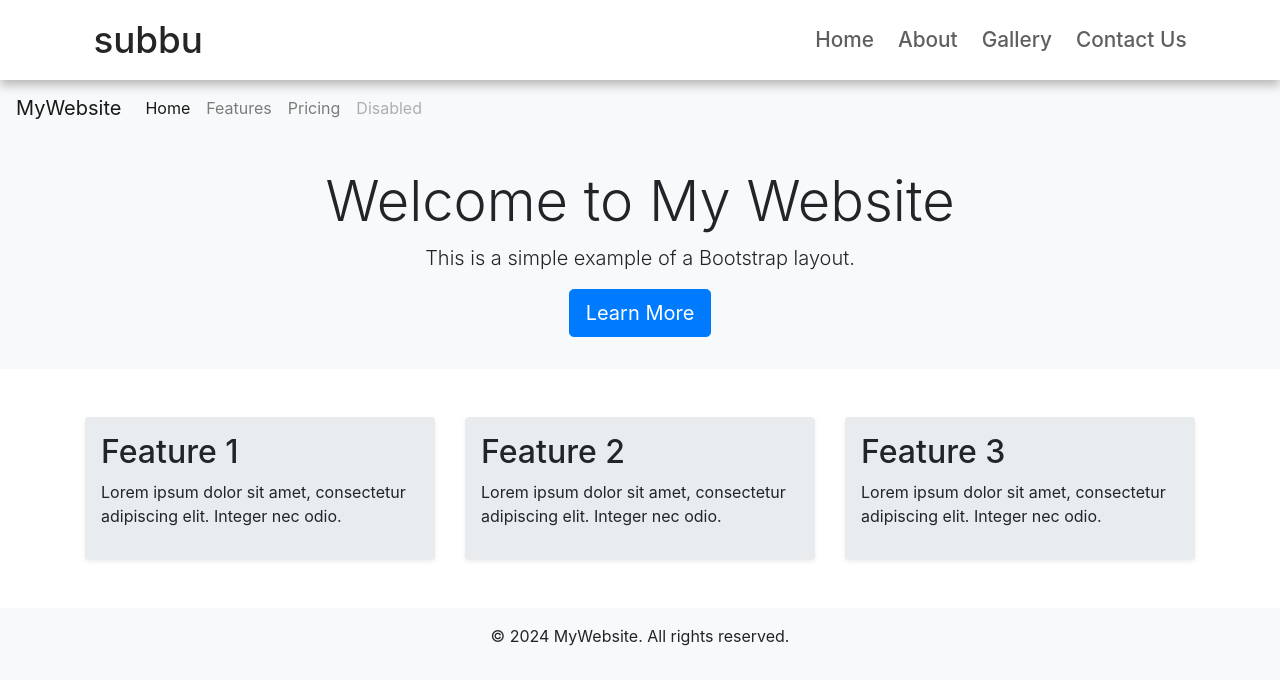
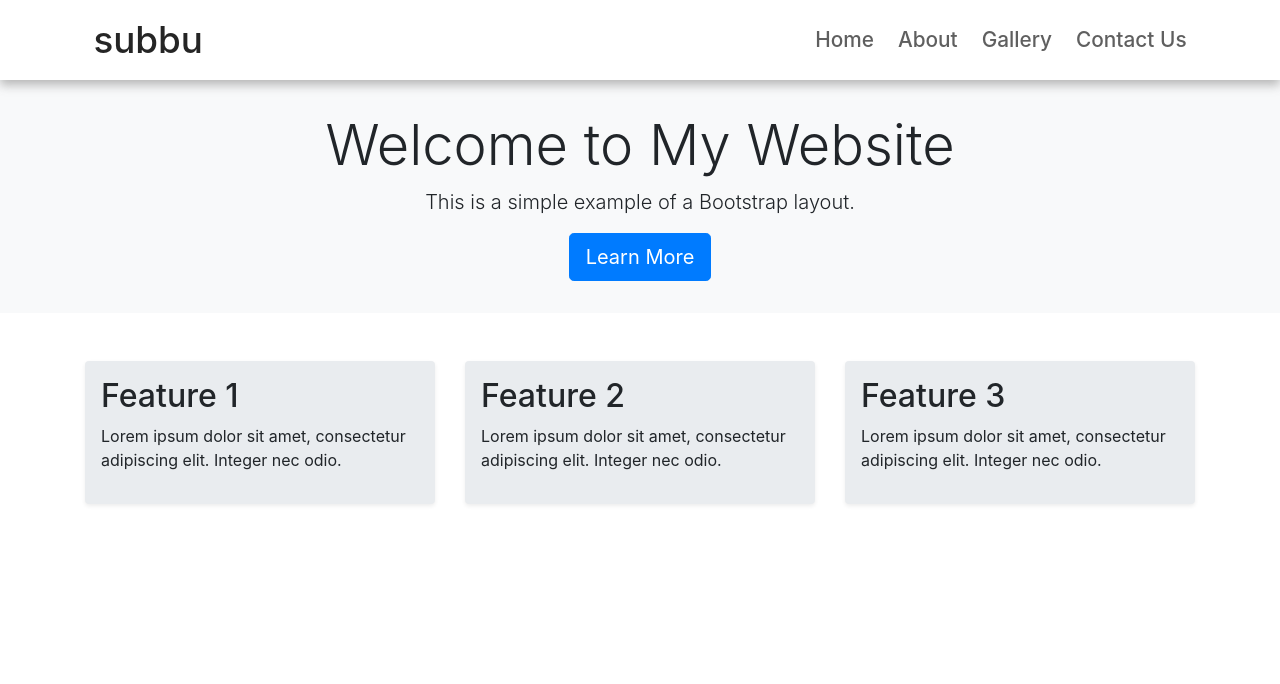
Before and after one commit to saimylavarapu/srihanuman, an Angular app: page /home in a window 1280 px wide. Shown: the top 684 px of the page. Built offline with nearby package versions, Linux system fonts and the light colour scheme.

Commit message:
Update home.component.html

```diff
--- a/src/app/home/home.component.html
+++ b/src/app/home/home.component.html
@@ -20,31 +20,7 @@
     </style>
 </head>
 <body>
-    <!-- Navigation Bar -->
-    <nav class="navbar navbar-expand-lg navbar-light bg-light">
-        <a class="navbar-brand" href="#">MyWebsite</a>
-        <button class="navbar-toggler" type="button" data-toggle="collapse" data-target="#navbarNav" aria-controls="navbarNav" aria-expanded="false" aria-label="Toggle navigation">
-            <span class="navbar-toggler-icon"></span>
-        </button>
-        <div class="collapse navbar-collapse" id="navbarNav">
-            <ul class="navbar-nav">
-                <li class="nav-item active">
-                    <a class="nav-link" href="#">Home <span class="sr-only">(current)</span></a>
-                </li>
-                <li class="nav-item">
-                    <a class="nav-link" href="#">Features</a>
-                </li>
-                <li class="nav-item">
-                    <a class="nav-link" href="#">Pricing</a>
-                </li>
-                <li class="nav-item">
-                    <a class="nav-link disabled" href="#" tabindex="-1" aria-disabled="true">Disabled</a>
-                </li>
-            </ul>
-        </div>
-    </nav>
 
-    <!-- Hero Section -->
     <header class="hero text-center">
         <h1 class="display-4">Welcome to My Website</h1>
         <p class="lead">This is a simple example of a Bootstrap layout.</p>
@@ -76,9 +52,7 @@
     </main>
 
     <!-- Footer -->
-    <footer class="bg-light py-3 text-center">
-        <p>&copy; 2024 MyWebsite. All rights reserved.</p>
-    </footer>
+
 
     <!-- Bootstrap JS and dependencies -->
     <script src="https://code.jquery.com/jquery-3.5.1.slim.min.js"></script>
```
